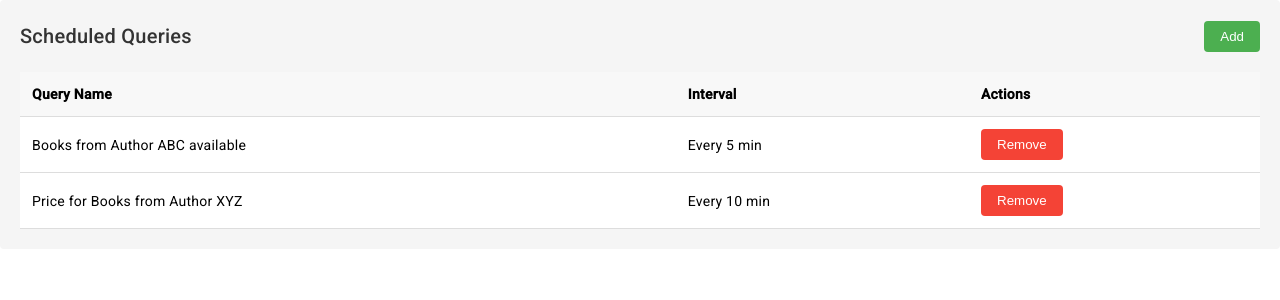
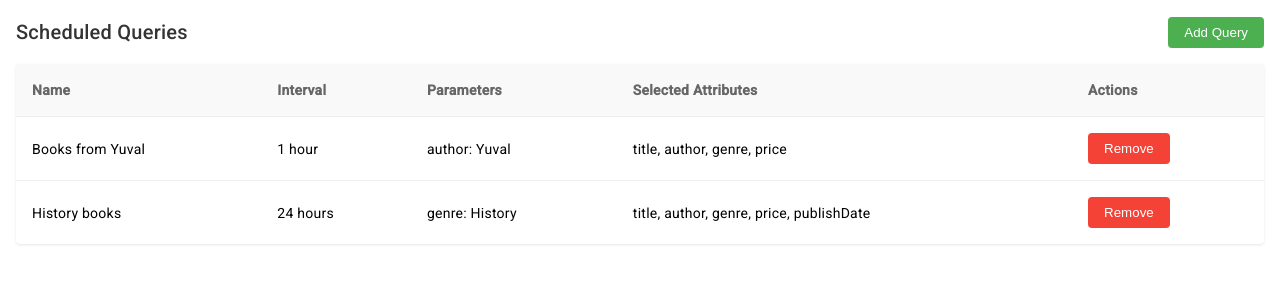
Before and after one commit to aabi01/knowledge-worker, an Angular app: page / in a window 1280 px wide. Shown: the top 300 px of the page. Built offline with nearby package versions, Linux system fonts and the light colour scheme.

Commit message:
show queries from service

```diff
--- a/src/app/components/scheduled-queries/scheduled-queries.component.html
+++ b/src/app/components/scheduled-queries/scheduled-queries.component.html
@@ -1,27 +1,36 @@
 <div class="scheduled-queries">
   <div class="table-header">
     <h2>Scheduled Queries</h2>
-    <button class="add-button" (click)="onAddQuery()">Add</button>
+    <button class="add-button" (click)="onAddQuery()">Add Query</button>
   </div>
 
+  <ng-container *ngIf="queries$ | async as queries">
     <table>
       <thead>
         <tr>
-        <th>Query Name</th>
+          <th>Name</th>
           <th>Interval</th>
+          <th>Parameters</th>
+          <th>Selected Attributes</th>
           <th>Actions</th>
         </tr>
       </thead>
       <tbody>
         <tr *ngFor="let query of queries">
           <td>{{ query.name }}</td>
-        <td>Every {{ formatInterval(query.interval) }}</td>
+          <td>{{ formatInterval(query.interval) }}</td>
+          <td>{{ formatParameters(query.parameters) }}</td>
+          <td>{{ formatAttributes(query.selectedAttributes) }}</td>
           <td>
             <button class="remove-button" (click)="onRemoveQuery(query)">
               Remove
             </button>
           </td>
         </tr>
+        <tr *ngIf="queries.length === 0">
+          <td colspan="5" class="no-data">No queries available</td>
+        </tr>
       </tbody>
     </table>
+  </ng-container>
 </div>
--- a/src/app/components/scheduled-queries/scheduled-queries.component.scss
+++ b/src/app/components/scheduled-queries/scheduled-queries.component.scss
@@ -1,14 +1,11 @@
 .scheduled-queries {
-  padding: 20px;
-  background-color: #f5f5f5;
-  border-radius: 4px;
-}
+  padding: 1rem;
 
   .table-header {
     display: flex;
     justify-content: space-between;
     align-items: center;
-  margin-bottom: 20px;
+    margin-bottom: 1rem;
 
     h2 {
       margin: 0;
@@ -20,16 +17,23 @@ table {
     width: 100%;
     border-collapse: collapse;
     background-color: white;
+    border-radius: 4px;
+    box-shadow: 0 1px 3px rgba(0, 0, 0, 0.1);
 
     th, td {
-    padding: 12px;
+      padding: 1rem;
       text-align: left;
-    border-bottom: 1px solid #ddd;
+      border-bottom: 1px solid #eee;
     }
 
     th {
-    background-color: #f8f8f8;
       font-weight: 600;
+      color: #666;
+      background-color: #f9f9f9;
+    }
+
+    tbody tr:last-child td {
+      border-bottom: none;
     }
 
     tr:hover {
@@ -40,28 +44,35 @@ table {
     tr:empty {
       height: 53px; // Match the height of rows with content
     }
+
+    .no-data {
+      text-align: center;
+      color: #666;
+      padding: 2rem;
+    }
   }
 
-button {
-  padding: 8px 16px;
+  .add-button {
+    padding: 0.5rem 1rem;
+    background-color: #4CAF50;
+    color: white;
     border: none;
     border-radius: 4px;
     cursor: pointer;
     font-weight: 500;
-  transition: background-color 0.2s;
-
-  &.add-button {
-    background-color: #4CAF50;
-    color: white;
 
     &:hover {
       background-color: #45a049;
     }
   }
 
-  &.remove-button {
+  .remove-button {
+    padding: 0.5rem 1rem;
     background-color: #f44336;
     color: white;
+    border: none;
+    border-radius: 4px;
+    cursor: pointer;
 
     &:hover {
       background-color: #da190b;
--- a/src/app/components/scheduled-queries/scheduled-queries.component.ts
+++ b/src/app/components/scheduled-queries/scheduled-queries.component.ts
@@ -1,8 +1,10 @@
-import { Component } from '@angular/core';
+import { Component, inject } from '@angular/core';
 import { CommonModule } from '@angular/common';
 import { Dialog } from '@angular/cdk/dialog';
 import { Query } from '../../core/models/query.interface';
 import { AddQueryDialogComponent } from '../add-query-dialog/add-query-dialog.component';
+import { QueryService } from '../../core/services/query.service';
+import { Observable } from 'rxjs';
 
 @Component({
   selector: 'app-scheduled-queries',
@@ -12,45 +14,53 @@ import { AddQueryDialogComponent } from '../add-query-dialog/add-query-dialog.co
   styleUrls: ['./scheduled-queries.component.scss'],
 })
 export class ScheduledQueriesComponent {
-  constructor(private dialog: Dialog) {}
+  readonly dialog = inject(Dialog);
+  readonly queryService = inject(QueryService);
 
-  queries: Query[] = [
-    {
-      id: '1',
-      name: 'Books from Author ABC available',
-      interval: 300000, // 5 minutes in milliseconds
-      apiId: 'books-api',
-      parameters: [],
-      selectedAttributes: [],
-      isActive: true,
-    },
-    {
-      id: '2',
-      name: 'Price for Books from Author XYZ',
-      interval: 600000, // 10 minutes in milliseconds
-      apiId: 'books-api',
-      parameters: [],
-      selectedAttributes: [],
-      isActive: true,
-    },
-  ];
+  queries$: Observable<Query[]> = this.queryService.getQueries();
 
-  formatInterval(milliseconds: number): string {
-    const minutes = milliseconds / (1000 * 60);
-    return `${minutes} min`;
-  }
-
-  onAddQuery(): void {
-    const dialogRef = this.dialog.open<Query>(AddQueryDialogComponent);
-
-    dialogRef.closed.subscribe((result?: Query) => {
+  onAddQuery() {
+    const dialogRef = this.dialog.open(AddQueryDialogComponent);
+    dialogRef.closed.subscribe((result) => {
       if (result) {
-        this.queries = [...this.queries, result];
+        this.refreshQueries();
       }
     });
   }
 
-  onRemoveQuery(query: Query): void {
-    this.queries = this.queries.filter((q) => q.id !== query.id);
+  onRemoveQuery(query: Query) {
+    this.queryService.deleteQuery(query.id).subscribe({
+      next: () => {
+        this.refreshQueries();
+      },
+      error: (error) => {
+        console.error('Error removing query:', error);
+        // TODO: Add proper error handling
+      },
+    });
+  }
+
+  private refreshQueries() {
+    this.queries$ = this.queryService.getQueries();
+  }
+
+  formatInterval(interval: number): string {
+    const minutes = interval / 60000; // Convert milliseconds to minutes
+    if (minutes < 60) {
+      return `${minutes} minutes`;
+    }
+    const hours = minutes / 60;
+    if (hours === 1) {
+      return '1 hour';
+    }
+    return `${hours} hours`;
+  }
+
+  formatParameters(parameters: Query['parameters']): string {
+    return parameters.map(({ name, value }) => `${name}: ${value}`).join(', ');
+  }
+
+  formatAttributes(attributes: string[]): string {
+    return attributes.join(', ');
   }
 }
```
Lines whose indentation alone changed are shown as unchanged.
